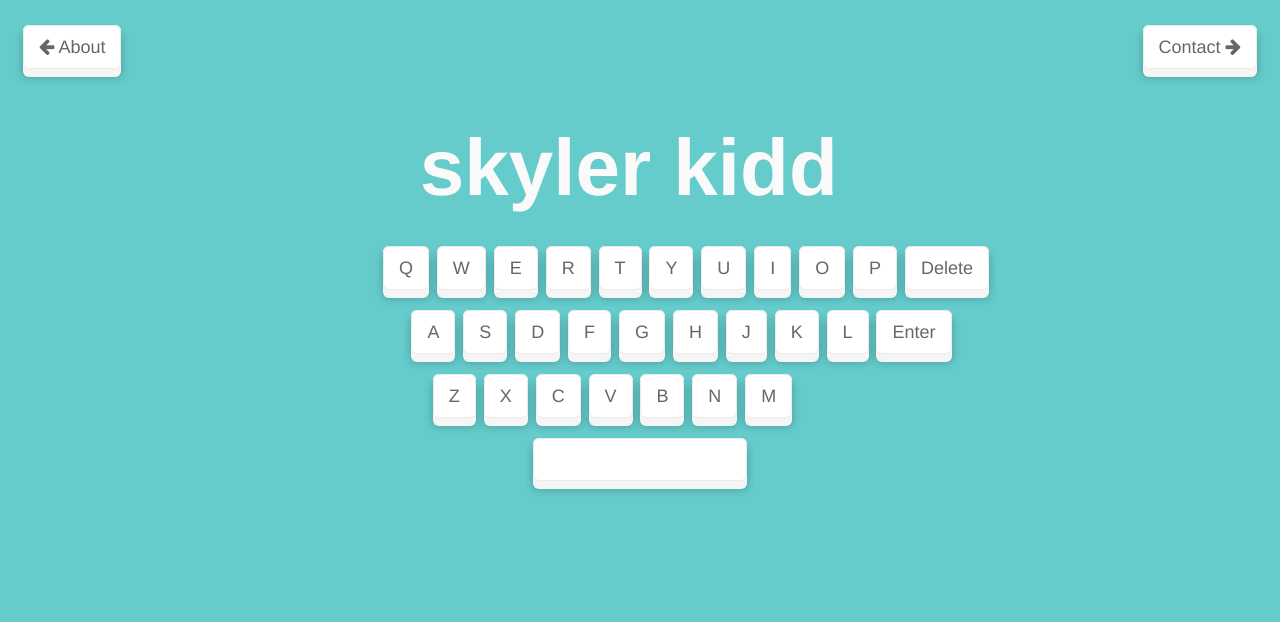
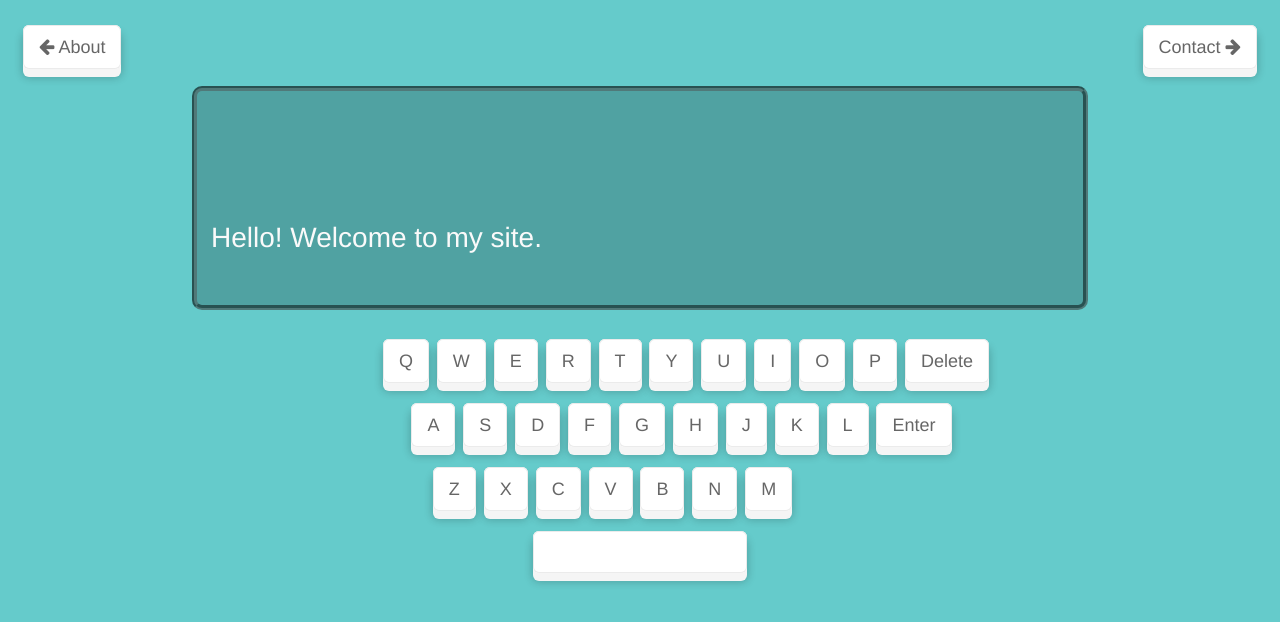
Before and after one commit to FSKidd/fskidd.github.io, a website: page index.html in a window 1280 px wide. Drawn offline with Linux system fonts and the light colour scheme.

Commit message:
Console window v1

```diff
--- a/controller/controllers.js
+++ b/controller/controllers.js
@@ -6,17 +6,16 @@
 
 
   App.controller("HomeCtrl", ["$scope", function ($scope){
-    $scope.titleread = "skyler kidd";
-
+    $scope.console_read = ["","Hello! Welcome to my site.","","",""];
     $scope.insertchar = function(c) {
-      if ($scope.titleread.length < 16) {
-        $scope.titleread = $scope.titleread + c;
+      if ($scope.console_read[0].length < 16) {
+        $scope.console_read[0] = $scope.console_read[0] + c;
       }
     }
 
     $scope.deletechar = function() {
-      if ($scope.titleread.length > 0) {
-        $scope.titleread = $scope.titleread.substring(0, $scope.titleread.length - 1);
+      if ($scope.console_read[0].length > 0) {
+        $scope.console_read[0] = $scope.console_read[0].substring(0, $scope.console_read[0].length - 1);
       }
     }
   }]);
--- a/index.html
+++ b/index.html
@@ -4,7 +4,7 @@
     <meta charset="UTF-8"/>
     <meta http-equiv="X-UA-Compatible" content="IE=edge"/>
     <link rel="icon" href="view/img/favicon.ico" type="image/x-icon" />
-  	<title>Skyler Kidd | Portfolio</title>
+  	<title>Skyler Kidd</title>
 
   	<!-- LIBRARIES -->
     <script src="view/libs/bootstrap/dist/js/bootstrap.min.js"></script>
--- a/view/css/style.css
+++ b/view/css/style.css
@@ -29,6 +29,26 @@ a:active:focus {
   margin-left: 20px;
 }
 
+#console-window {
+  background-color: rgba(0, 0, 0, 0.2) !important;
+  width: 70%;
+  margin-left: auto;
+  margin-right: auto;
+  padding-left: 1em;
+  padding-top: .5em;
+  padding-bottom: .5em;
+  margin-bottom: 25px;
+  border-radius: 10px;
+  border-style: groove;
+  border-color: rgba(80, 80, 80, 0.5);;
+  border-width: thick;
+}
+
+#console-window p {
+  font-size: 28px;
+  margin: 0;
+}
+
 #content-canvas {
   position:absolute;
   z-index:100;
@@ -39,18 +59,14 @@ a:active:focus {
   margin: auto;
 }
 
-#content-canvas div {
+#content-canvas div:not(#console-window) {
   background-color: rgba(0, 0, 0, 0);
   color: rgba(250, 250, 250, 1);
   margin-bottom: auto;
 }
 
 #content-canvas div.head-text {
-  margin-top: 4%;
-}
-
-#content-canvas div.head-text {
-  margin-top: 3%;
+  margin-top: 0;
 }
 
 .keyrow {
--- a/view/home.html
+++ b/view/home.html
@@ -3,7 +3,15 @@
   <button onclick="location.href = '#/contact';" type="button" class="btn3d btn btn-white btn-lg navbar-right">Contact <i class="fa fa-arrow-right"></i></button>
 </div>
 <div class="head-text text-center">
-  <h1> {{titleread}}<span class="blinking-cursor">|</span></h1><br>
+  <div id="console-window" class="text-left">
+    <p>
+      {{console_read[4]}}<br>
+      {{console_read[3]}}<br>
+      {{console_read[2]}}<br>
+      {{console_read[1]}}<br>
+      {{console_read[0]}}<span class="blinking-cursor">|</span>
+    </p>
+  </div>
   <div class="rowwrap">
     <button type="button" class="btn3d btn btn-white btn-lg invisible">Delete</button>
     <div class="keyrow">
```
